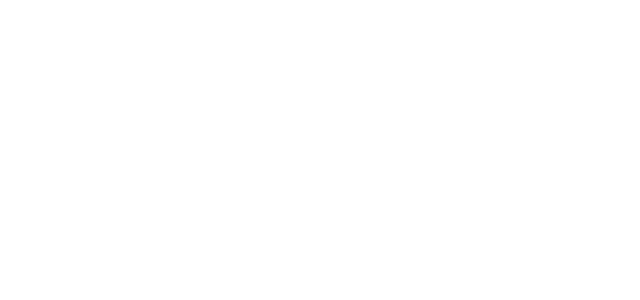
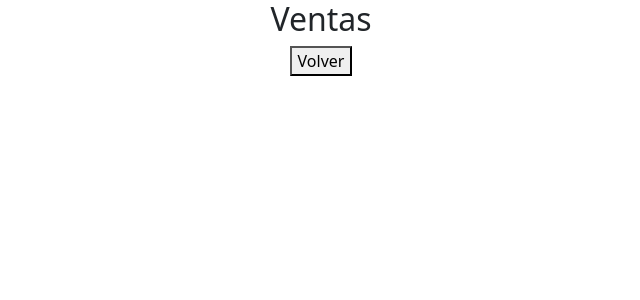
Before and after one commit to leonelborgesdev/cloudinaryReact, a React (Create React App) app: page /sales in a window 1280 px wide. Before the commit this address had no page. Shown: the top 300 px of the page, without its empty margins (319-959 px from the left). Built offline with nearby package versions, Linux system fonts and the light colour scheme.

Commit message:
boton volver a home

```diff
--- a/src/App.js
+++ b/src/App.js
@@ -11,8 +11,8 @@ function App() {
       <BrowserRouter>
         <Routes>
           <Route path="/" element={<Home />} />
-          <Route path="/product" element={<MultiplesImagenes />} />
-          <Route path="/sale" element={<Sale />} />
+          <Route path="/products" element={<MultiplesImagenes />} />
+          <Route path="/sales" element={<Sale />} />
         </Routes>
       </BrowserRouter>
     </div>
--- a/src/components/Multiplesimagenes/MultiplesImagenes.jsx
+++ b/src/components/Multiplesimagenes/MultiplesImagenes.jsx
@@ -5,9 +5,11 @@ import { useDispatch } from "react-redux";
 import { Container } from "reactstrap";
 import { fetchAllProducts } from "../../store/slices/products";
 import { fetchCreateProduct } from "../../store/slices/product";
+import { useNavigate } from "react-router-dom";
 
 export const MultiplesImagenes = (props) => {
   const dispatch = useDispatch();
+  const navigate = useNavigate();
   useEffect(() => {
     dispatch(fetchAllProducts());
   }, []);
@@ -64,6 +66,7 @@ export const MultiplesImagenes = (props) => {
             <input type="number" name="price" onChange={handleChange} />
           </p>
           <button onClick={handleSubmid}>Crear</button>
+          <button onClick={() => navigate("/")}>Volver</button>
         </div>
       </Container>
     </div>
--- a/src/components/Sale/Sale.jsx
+++ b/src/components/Sale/Sale.jsx
@@ -1,5 +1,12 @@
 import React from "react";
+import { useNavigate } from "react-router-dom";
 
 export const Sale = () => {
-  return <div>Sale</div>;
+  const navigate = useNavigate();
+  return (
+    <div>
+      <h2>Ventas</h2>
+      <button onClick={() => navigate("/")}>Volver</button>
+    </div>
+  );
 };
```
